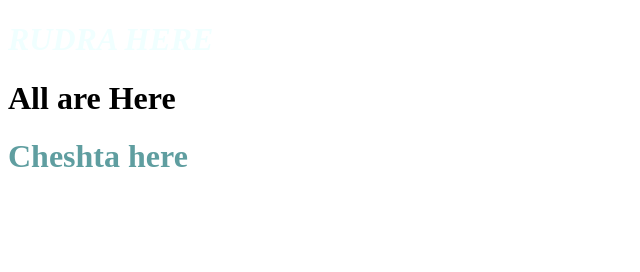
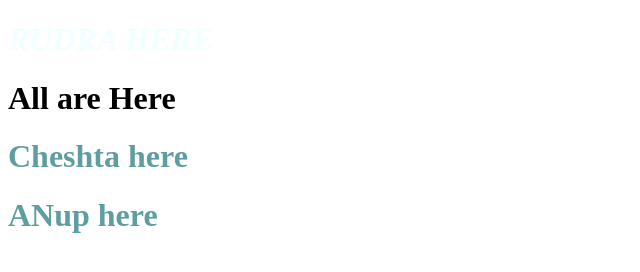
Before and after one commit to arpita-kukreja/Practice, a plain HTML site: page index.html in a window 1280 px wide. Shown: the whole page, without its empty margins (0-640 px from the left). Drawn offline with Linux system fonts and the light colour scheme.

Commit message:
hello world

```diff
--- a/index.html
+++ b/index.html
@@ -9,5 +9,6 @@
     <h1 style="font-style: italic; color: azure;">RUDRA HERE</h1>
     <h1>All are Here</h1>
     <h1 style="color: cadetblue;"> Cheshta here </h1>
+    <h1 style="color: cadetblue;"> ANup here </h1>
 </body>
 </html>
```
